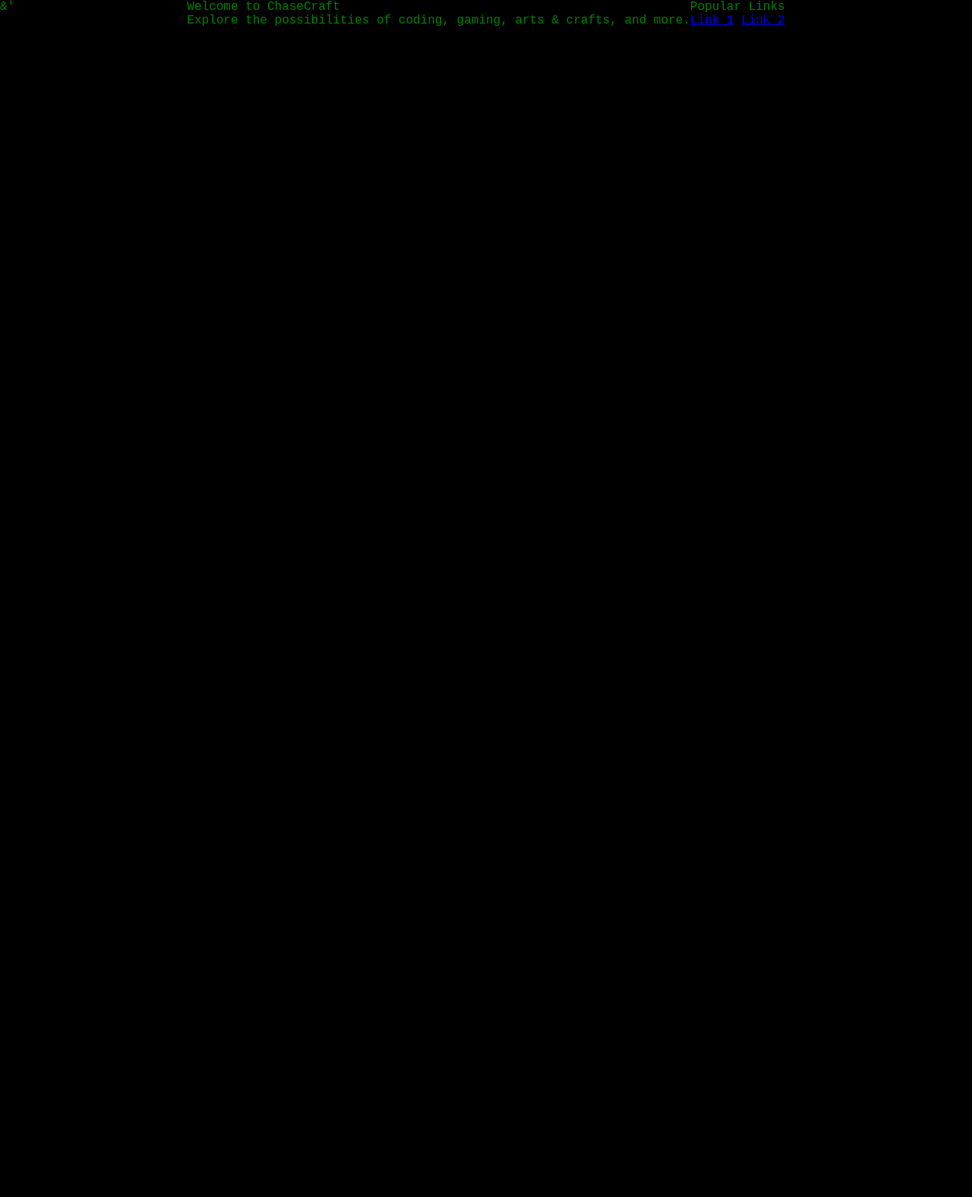
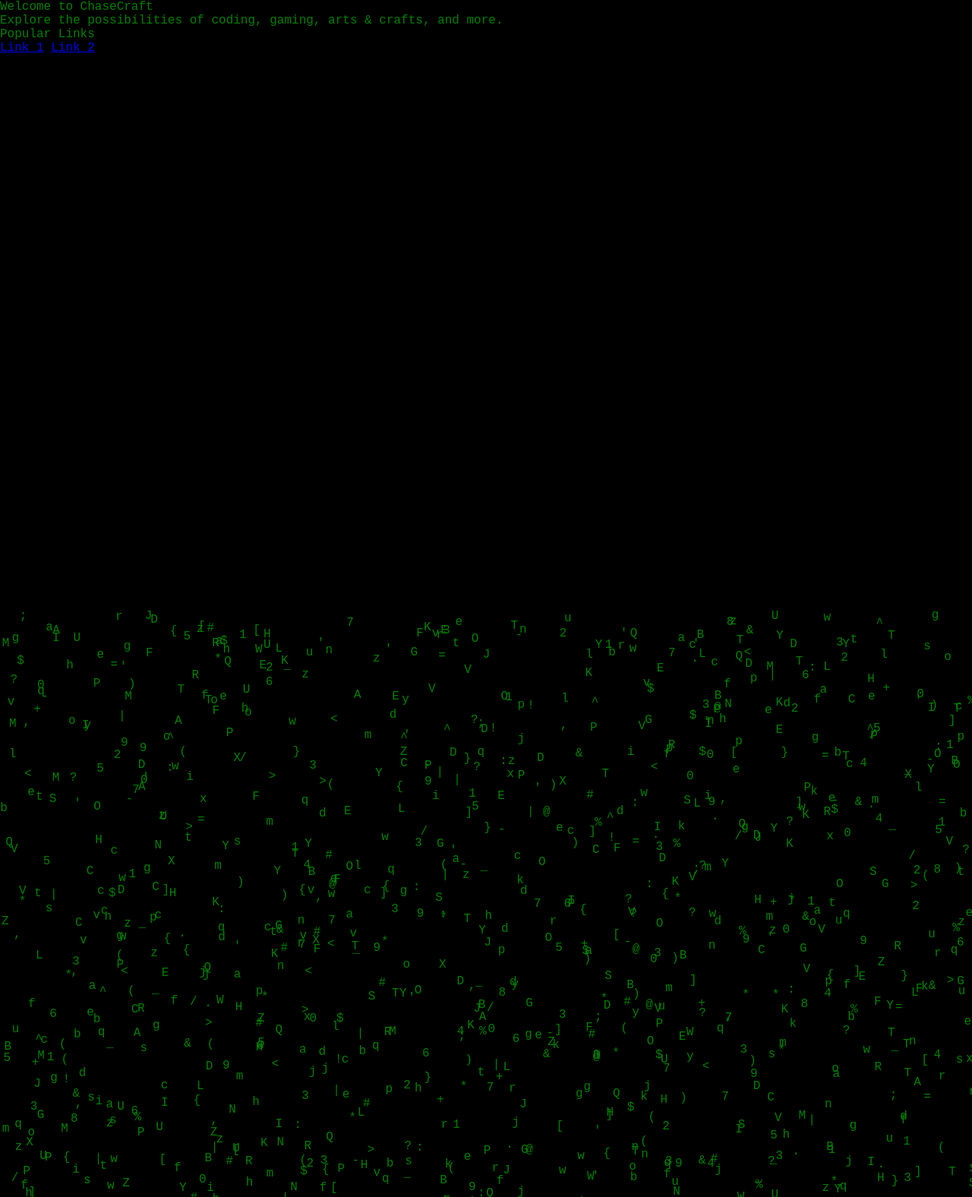
Before and after one commit to chasecraft88/Disto, a plain HTML site: page matrixwebsite2.html in a window 1280 px wide. Shown: the top 1576 px of the page at 76% size. Before the commit the page ends 800 px from the top, so only its background shows below. Drawn offline with Linux system fonts and the light colour scheme.

Commit message:
Update matrixwebsite2.html

```diff
--- a/matrixwebsite2.html
+++ b/matrixwebsite2.html
@@ -8,9 +8,6 @@
             font-family: "Courier New", monospace;
             overflow: hidden;
             margin: 0;
-            display: flex; /* Added display property for body */
-            justify-content: center; /* Center content horizontally */
-            align-items: center; /* Center content vertically */
         }
 
         #matrix-container {
@@ -19,48 +16,20 @@
             left: 0;
             width: 100%;
             height: 100%;
-            display: flex;
-            flex-direction: column;
             z-index: -1; /* Place it behind other content */
         }
 
-        .code-line {
-            display: flex;
-            width: 100%;
-        }
-
         .code-character {
-            opacity: 1;
-            animation: animate 5s linear infinite; /* Adjust animation duration to 5s for better visibility */
-        }
-
-        @keyframes animate {
-            0% {
-                opacity: 1;
-                transform: translateY(0);
-            }
-            5% {
-                opacity: 1;
-                transform: translateY(0);
-            }
-            10% {
-                opacity: 0.5; /* Slightly reduce opacity */
-                transform: translateY(-100%);
-            }
+            position: absolute;
+            opacity: 0;
+            font-size: 16px; /* Adjust font size as needed */
         }
 
         /* Rest of your CSS remains the same */
     </style>
 </head>
 <body>
-    <div id="matrix-container">
-        <!-- Add multiple code lines as needed -->
-        <div class="code-line">
-            <div class="code-character">_</div>
-            <div class="code-character">_</div>
-            <!-- Add more characters here -->
-        </div>
-    </div>
+    <div id="matrix-container"></div>
 
     <div class="section">
         <div class="section-header">Welcome to ChaseCraft</div>
@@ -77,25 +46,38 @@
     </div>
 
     <script>
-        const codeLines = document.querySelectorAll(".code-line");
+        const matrixContainer = document.getElementById("matrix-container");
+        const characters = "!@#$%^&*()_+-=[]{}|;':,.<>?/0123456789ABCDEFGHIJKLMNOPQRSTUVWXYZabcdefghijklmnopqrstuvwxyz";
 
-        function generateRandomCharacter() {
-            const characters = "!@#$%^&*()_+-=[]{}|;':,.<>?/0123456789ABCDEFGHIJKLMNOPQRSTUVWXYZabcdefghijklmnopqrstuvwxyz";
-            return characters[Math.floor(Math.random() * characters.length)];
+        function createCodeCharacter() {
+            const character = document.createElement("div");
+            character.classList.add("code-character");
+            character.textContent = characters[Math.floor(Math.random() * characters.length)];
+            character.style.left = `${Math.random() * 100}%`;
+            character.style.top = `${Math.random() * 100}%`;
+            matrixContainer.appendChild(character);
         }
 
-        function fillCodeLines() {
-            codeLines.forEach((line) => {
-                const codeCharacters = line.querySelectorAll(".code-character");
-                codeCharacters.forEach((char) => {
-                    char.textContent = generateRandomCharacter();
-                });
+        function animateCodeCharacters() {
+            const codeCharacters = document.querySelectorAll(".code-character");
+
+            codeCharacters.forEach((char) => {
+                char.style.opacity = 1;
+                char.style.transform = `translateY(${window.innerHeight}px)`;
             });
         }
 
-        // Generate random characters initially and keep updating
-        fillCodeLines();
-        setInterval(fillCodeLines, 500);
+        // Create code characters initially
+        for (let i = 0; i < 1000; i++) {
+            createCodeCharacter();
+        }
+
+        // Animate the code characters
+        animateCodeCharacters();
+
+        // Periodically create new characters
+        setInterval(createCodeCharacter, 100);
+
     </script>
 </body>
 </html>
```
